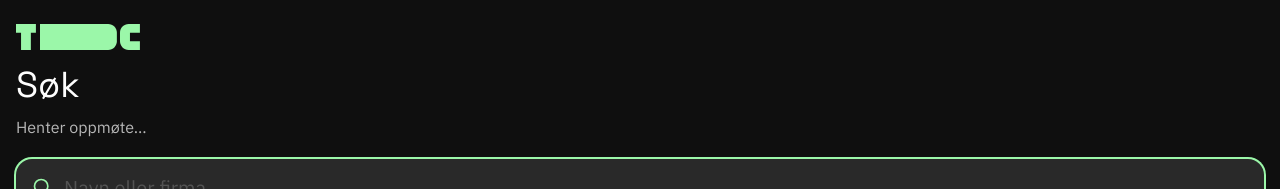
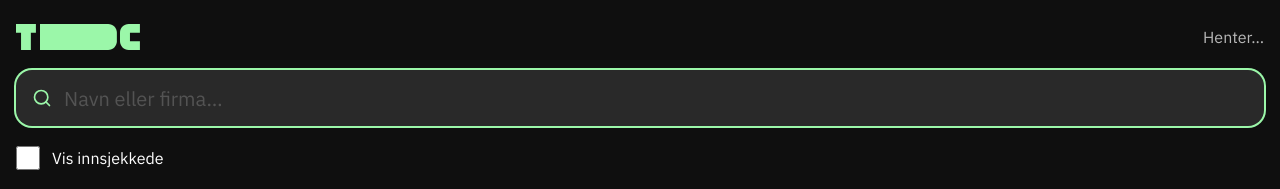
Before and after one commit to TrondheimDC/trondheimdc-checkin, a Next.js app: page /sok in a window 1280 px wide. Shown: the top 189 px of the page. Built offline with nearby package versions, Linux system fonts and the light colour scheme; no server answers; what drizzle-zod would draw is missing.

Commit message:
Simplify /sok header: drop the Søk heading, move stats next to the logo
The heading added a line of vertical space without telling staff
anything new; folding the checked-in count into the header row instead
leaves more room for the result list.

```diff
--- a/src/app/sok/page.tsx
+++ b/src/app/sok/page.tsx
@@ -62,11 +62,10 @@ export default function SearchPage() {
 
   return (
     <main className="attendee-reveal flex h-dvh flex-col gap-5 overflow-hidden p-4 pb-[max(1rem,env(safe-area-inset-bottom))]">
-      <header className="shrink-0 pt-2">
+      <header className="flex shrink-0 items-center justify-between pt-2">
         <TdcLogo />
-        <h1 className="mt-2 text-4xl">Søk</h1>
-        <p className="mt-2 text-base opacity-70">
-          {stats.data ? `${stats.data.checkedIn} av ${stats.data.total} innsjekket` : "Henter oppmøte…"}
+        <p className="text-base tabular-nums opacity-70">
+          {stats.data ? `${stats.data.checkedIn} av ${stats.data.total}` : "Henter…"}
         </p>
       </header>
 
```
